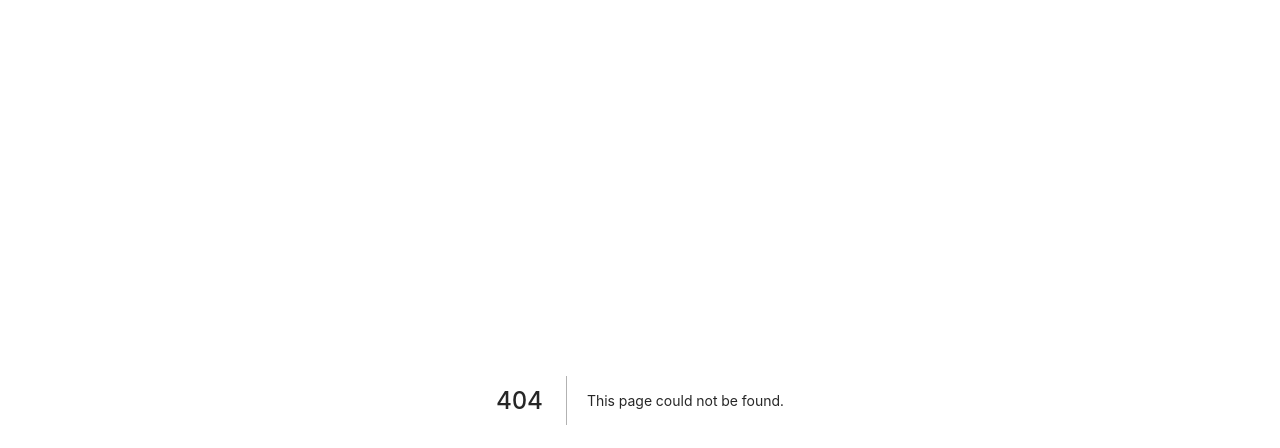
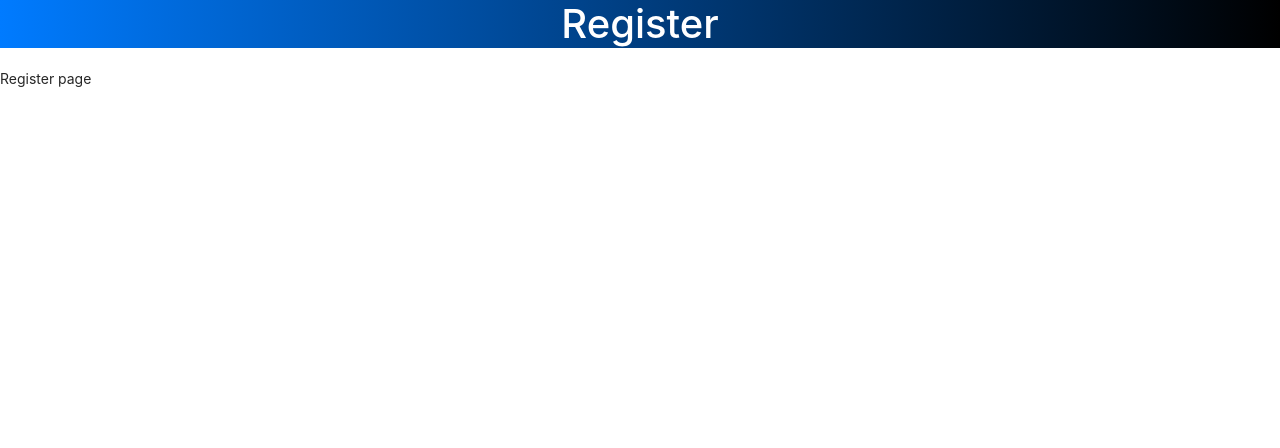
Before and after one commit to gurnitha/next-edumart, a Next.js app in the folder client/: page /register in a window 1280 px wide. Before the commit this address had no page. Shown: the top 448 px of the page. Built offline with nearby package versions, Linux system fonts and the light colour scheme.

Commit message:
1.12 Membuat halaman login dan register

```diff
--- /dev/null
+++ b/client/pages/register.js
@@ -0,0 +1,12 @@
+// pages/register.js
+
+const Login = () => {
+    return(
+        <>
+        <h1 className="jumbotron text-center bg-primary square">Register</h1>
+        <p>Register page</p>
+        </>
+    )
+}
+
+export default Login;
```
Also changed, not shown: client/pages/login.js (added, +12 -0 lines), 1 other file (tests, documents, lock files or other folders).
